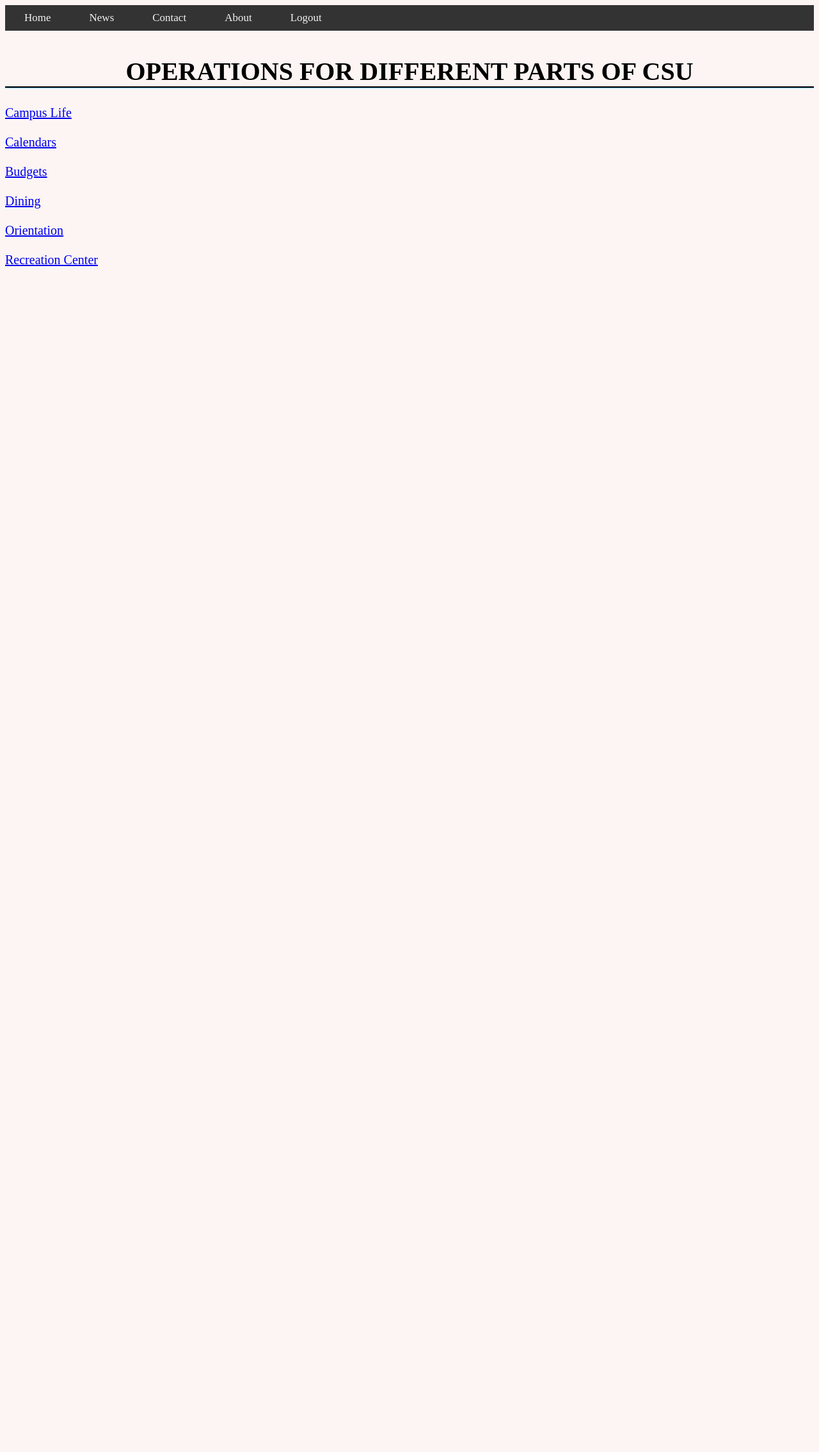
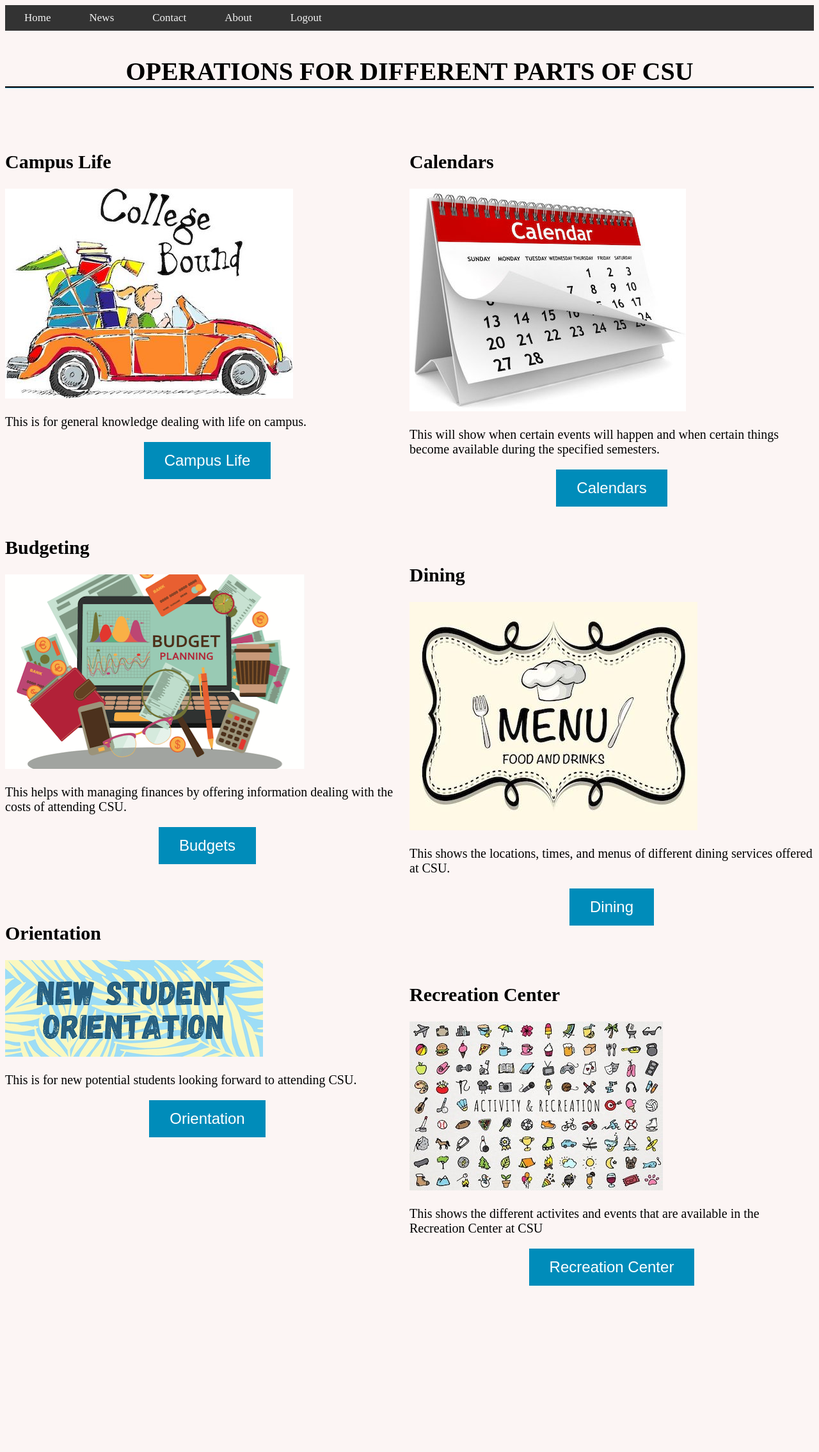
Before and after one commit to looloo223/SEproject, a Django app: page /operation/ in a window 1280 px wide. Shown: the top 2270 px of the page at 64% size. Before the commit the page ends 416 px from the top, so only its background shows below. Run offline with Django 3.2, Linux system fonts and the light colour scheme; a user stored in the database is signed in.

Commit message:
updated operations page

```diff
--- a/seproject/app/templates/app/operation.html
+++ b/seproject/app/templates/app/operation.html
@@ -11,18 +11,53 @@
 </head>
 <body>
    <h1>Operations for Different Parts of CSU</h1>
-   <a href="https://students.columbusstate.edu/campus-life.php">Campus Life</a>
+</body>
 
-   <br><a href="https://academics.columbusstate.edu/calendars/">Calendars</a>
+<main>
 
-   <br><a href="https://bursar.columbusstate.edu/fees.php">Budgets</a>
+   <div class="row">
 
-   <br><a href="https://columbusstate.campusdish.com">Dining</a>
+      <div class="column">
 
-   <br><a href="https://orientation.columbusstate.edu">Orientation</a>
+         <br><br><h2>Campus Life</h2>
+         <img src="{% static 'app/images/campus.jpg' %}">
+         <p>This is for general knowledge dealing with life on campus.</p>
+         <button onclick="location.href='campu/'" class="button button2">Campus Life</button>
 
-   <br><a href="https://campusrec.columbusstate.edu">Recreation Center</a>
-</body>
+         <br><br><h2>Budgeting</h2>
+         <img src="{% static 'app/images/Budget.png' %}">
+         <p>This helps with managing finances by offering information dealing with the costs of attending CSU.</p>
+         <button onclick="location.href='budgets/'" class="button button2">Budgets</button>
+
+         <br><br><h2>Orientation</h2>
+         <img src="{% static 'app/images/ori.jpg' %}">
+         <p>This is for new potential students looking forward to attending CSU.</p>
+         <button onclick="location.href='orient/'" class="button button2">Orientation</button>
+
+      </div>
+
+      <div class="column">
+
+         <br><br><h2>Calendars</h2>
+         <img src="{% static 'app/images/calendar.jpg' %}">
+         <p>This will show when certain events will happen and when certain things become available during the specified semesters.</p>
+         <button onclick="location.href='calendar/'" class="button button2">Calendars</button>
+
+         <br><br><h2>Dining</h2>
+         <img src="{% static 'app/images/Dine.jpg' %}">
+         <p>This shows the locations, times, and menus of different dining services offered at CSU.</p>
+         <button onclick="location.href='dining/'" class="button button2">Dining</button>
+
+         <br><br><h2>Recreation Center</h2>
+         <img src="{% static 'app/images/recreation.jpg' %}">
+         <p>This shows the different activites and events that are available in the Recreation Center at CSU</p>
+         <button onclick="location.href='rec/'" class="button button2">Recreation Center</button>
+
+      </div>
+
+   </div>
+
+</main>
 
 {% endblock %}
 
--- a/seproject/seproject/urls.py
+++ b/seproject/seproject/urls.py
@@ -17,6 +17,7 @@ from django.contrib import admin
 from django.urls import path, include
 
 from app.views import *
+from django.views.generic.base import RedirectView
 
 urlpatterns = [
     path('admin/', admin.site.urls),
@@ -27,6 +28,12 @@ urlpatterns = [
     path('register/', register),
     path('login/', loginPage),
     path('accounts/', include('django.contrib.auth.urls')),
+    path('operation/budgets/', RedirectView.as_view(url='https://bursar.columbusstate.edu/fees.php')),
+    path('operation/campu/', RedirectView.as_view(url='https://students.columbusstate.edu/campus-life.php')),
+    path('operation/orient/', RedirectView.as_view(url='https://orientation.columbusstate.edu')),
+    path('operation/calendar/', RedirectView.as_view(url='https://academics.columbusstate.edu/calendars/')),
+    path('operation/dining/', RedirectView.as_view(url='https://columbusstate.campusdish.com')),
+    path('operation/rec/', RedirectView.as_view(url='https://campusrec.columbusstate.edu')),
 
     ######################## Forum #################################
     path('forumHome/',forumHome,name='forumHome'),
```
Also changed, not shown: requirements.txt (added, +10 -0 lines), seproject/app/static/app/images/Budget.png (added), seproject/app/static/app/images/Dine.jpg (added), seproject/app/static/app/images/calendar.jpg (added), seproject/app/static/app/images/campus.jpg (added), seproject/app/static/app/images/ori.jpg (added), seproject/app/static/app/images/recreation.jpg (added), 3 other files.
